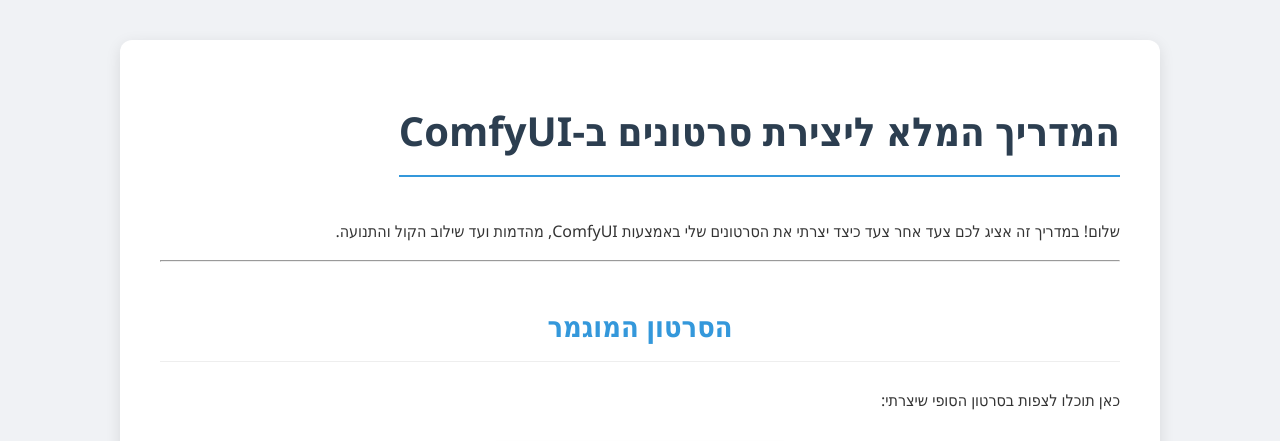
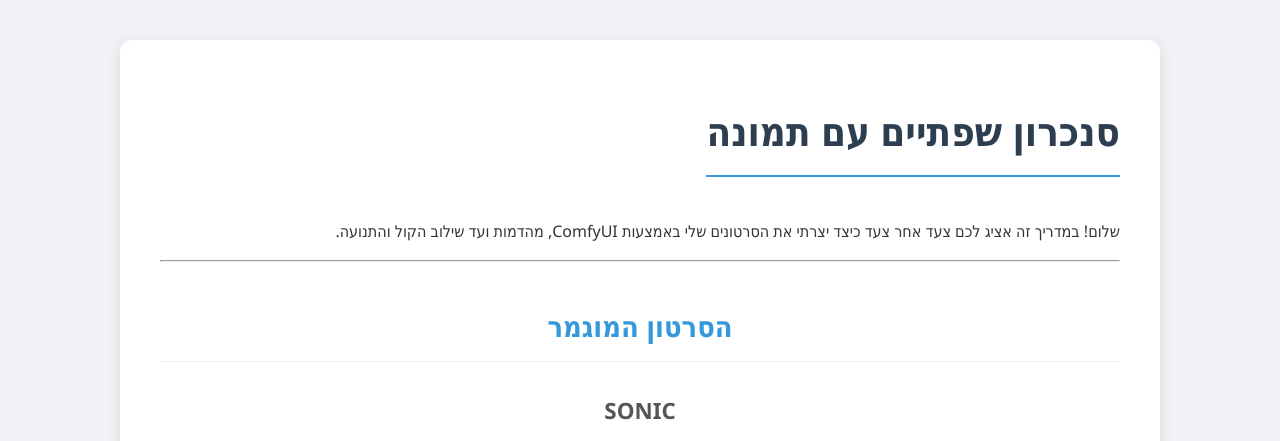
Before and after one commit to shlomitgueta/comfyui-video-guide, a plain HTML site: page index.html in a window 1280 px wide. Shown: the top 441 px of the page. Drawn offline with Linux system fonts and the light colour scheme; grey boxes are pictures that could not be loaded.

Commit message:
Add files via upload

```diff
--- a/index.html
+++ b/index.html
@@ -153,13 +153,14 @@
 </head>
 <body>
     <div class="container">
-        <h1>המדריך המלא ליצירת סרטונים ב-ComfyUI</h1>
+        <h1>סנכרון שפתיים עם תמונה</h1>
         <p>שלום! במדריך זה אציג לכם צעד אחר צעד כיצד יצרתי את הסרטונים שלי באמצעות ComfyUI, מהדמות ועד שילוב הקול והתנועה.</p>
 
         <hr>
 
         <div class="section">
             <h2>הסרטון המוגמר</h2>
+            <h3>SONIC</h3>
             <p>כאן תוכלו לצפות בסרטון הסופי שיצרתי:</p>
             <video controls>
                 <source src="videos/09movie1.mp4" type="video/mp4">
```
